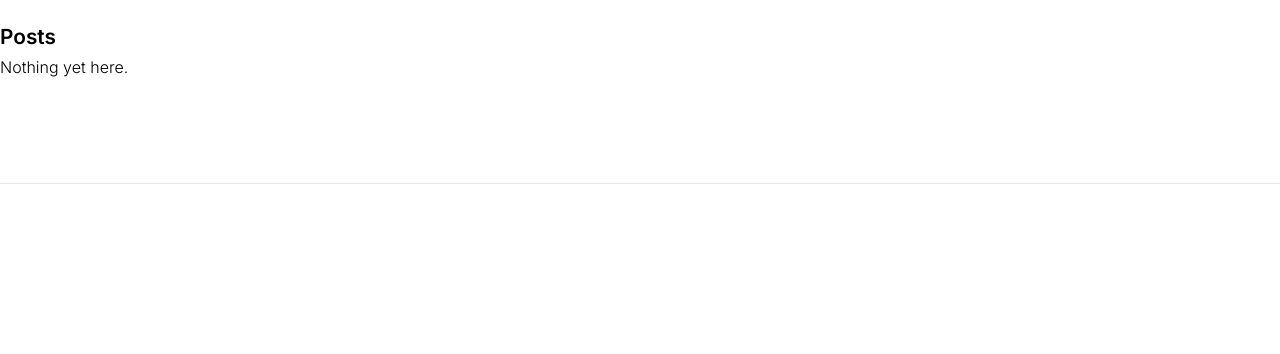
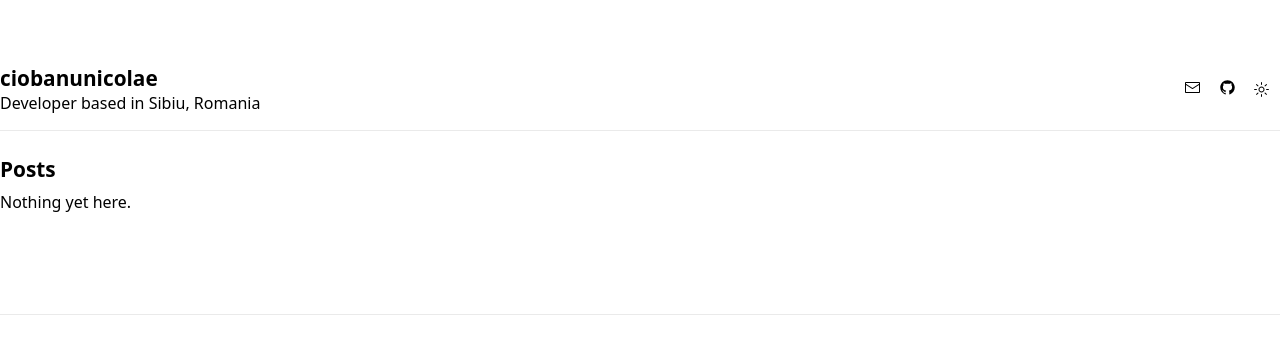
Before and after one commit to nicolaeciobanuu/portofolio, a Next.js app: page / in a window 1280 px wide. Shown: the top 354 px of the page. Built offline with nearby package versions, Linux system fonts and the light colour scheme.

Commit message:
chore: display header and add theme provider

```diff
--- a/app/layout.tsx
+++ b/app/layout.tsx
@@ -1,22 +1,26 @@
-import './globals.css'
-import type { Metadata } from 'next'
-import { Inter } from 'next/font/google'
-
-const inter = Inter({ subsets: ['latin'] })
-
+"use client";
+import "./globals.css";
+import type { Metadata } from "next";
+import { ThemeProvider } from "next-themes";
+import { Header } from "@/components/header";
 export const metadata: Metadata = {
-  title: 'Create Next App',
-  description: 'Generated by create next app',
-}
+  title: "Ciobanu Nicolae",
+  description: "Portofolio of Ciobanu Nicolae",
+};
 
 export default function RootLayout({
   children,
 }: {
-  children: React.ReactNode
+  children: React.ReactNode;
 }) {
   return (
-    <html lang="en">
-      <body className={inter.className}>{children}</body>
+    <html lang="en" suppressHydrationWarning>
+      <body>
+        <ThemeProvider>
+          <Header />
+          {children}
+        </ThemeProvider>
+      </body>
     </html>
-  )
+  );
 }
```
